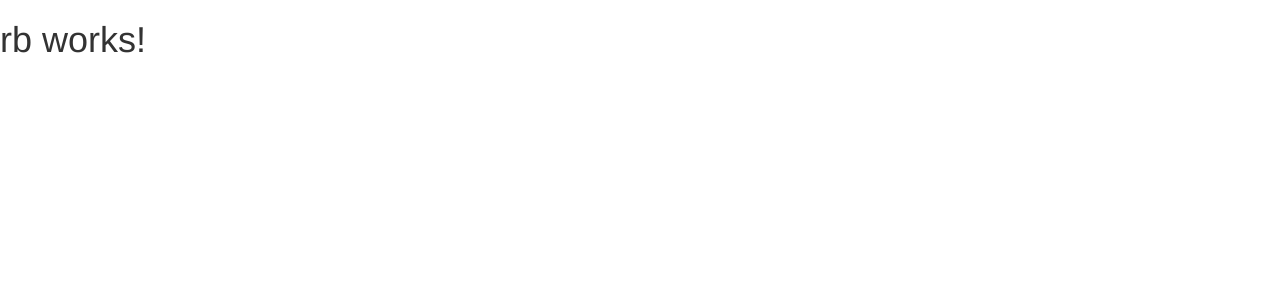
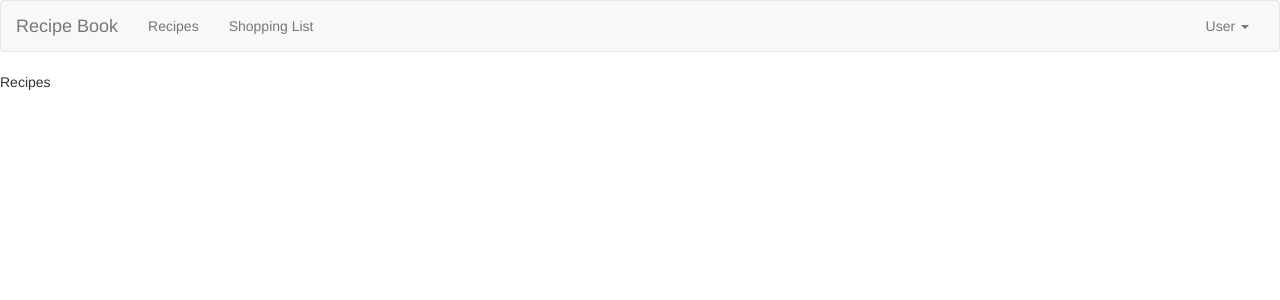
Before and after one commit to mkboice-tutorials/angular2-recipe-book, an Angular app: page / in a window 1280 px wide. Shown: the top 300 px of the page. Built offline with nearby package versions, Linux system fonts and the light colour scheme.

Commit message:
Add header component

```diff
--- a/src/app/app.component.html
+++ b/src/app/app.component.html
@@ -1,3 +1,2 @@
-<h1>
-  {{title}}
-</h1>
+<rb-header></rb-header>
+Recipes
--- a/src/app/app.module.ts
+++ b/src/app/app.module.ts
@@ -4,10 +4,12 @@
 import { HttpModule } from '@angular/http';
 
 import { AppComponent } from './app.component';
+import { HeaderComponent } from './header.component';
 
 @NgModule({
   declarations: [
-    AppComponent
+    AppComponent,
+    HeaderComponent
   ],
   imports: [
     BrowserModule,
--- /dev/null
+++ b/src/app/header.component.html
@@ -0,0 +1,27 @@
+<nav class="navbar navbar-default">
+  <div class="container-fluid">
+    <!-- Brand and toggle get grouped for better mobile display -->
+    <div class="navbar-header">
+      <a class="navbar-brand" href="#">Recipe Book</a>
+    </div>
+
+    <!-- Collect the nav links, forms, and other content for toggling -->
+    <div class="collapse navbar-collapse" id="bs-example-navbar-collapse-1">
+      <ul class="nav navbar-nav">
+        <li><a href="#">Recipes</a></li>
+        <li><a href="#">Shopping List</a></li>
+      </ul>
+      <ul class="nav navbar-nav navbar-right">
+        <li class="dropdown">
+          <a href="#" class="dropdown-toggle" role="button" aria-haspopup="true" aria-expanded="false">User <span class="caret"></span></a>
+          <ul class="dropdown-menu">
+            <li><a href="#">Login</a></li>
+            <li><a href="#">Other</a></li>
+            <li role="separator" class="divider"></li>
+            <li><a href="#">Logout</a></li>
+          </ul>
+        </li>
+      </ul>
+    </div><!-- /.navbar-collapse -->
+  </div><!-- /.container-fluid -->
+</nav>
--- /dev/null
+++ b/src/app/header.component.ts
@@ -0,0 +1,14 @@
+import { Component, OnInit } from '@angular/core';
+
+@Component({
+  selector: 'rb-header',
+  templateUrl: './header.component.html'
+})
+export class HeaderComponent implements OnInit {
+
+  constructor() { }
+
+  ngOnInit() {
+  }
+
+}
```
Also changed, not shown: 1 other file (tests, documents, lock files or other folders).
